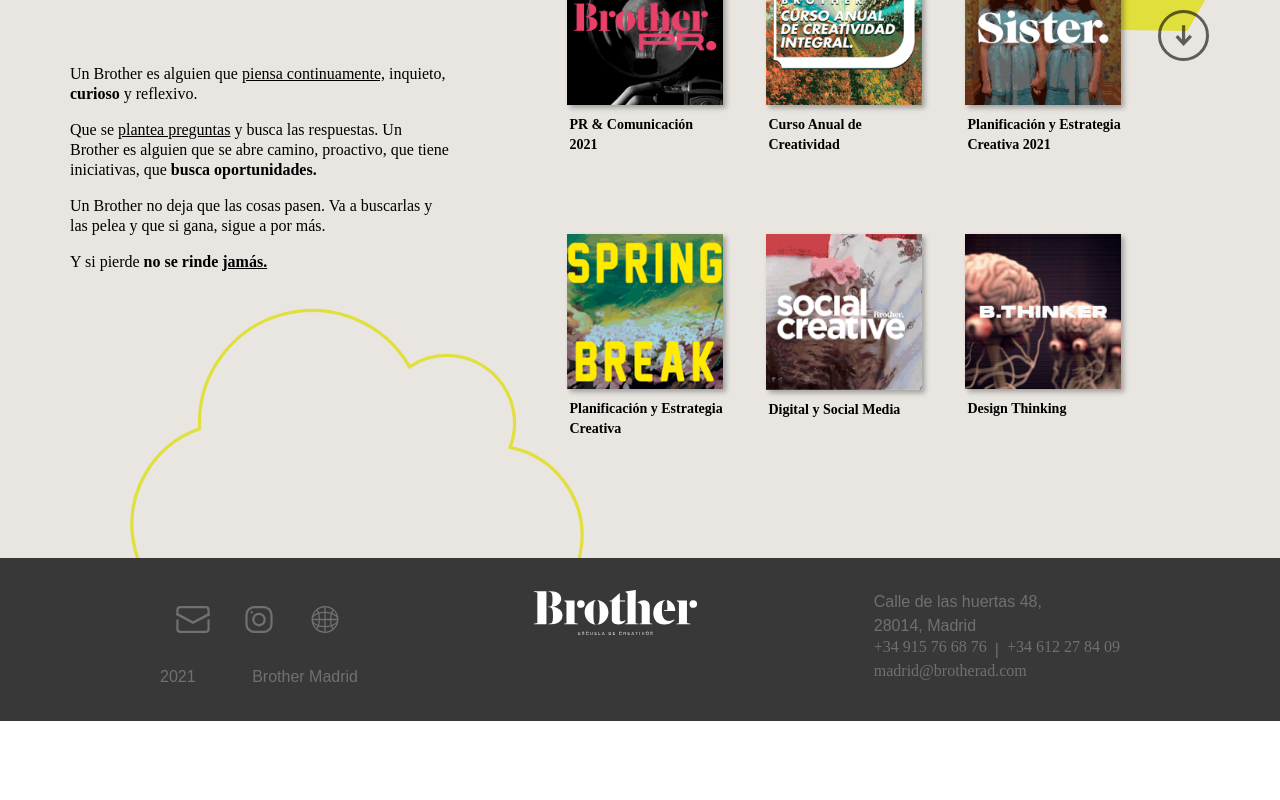
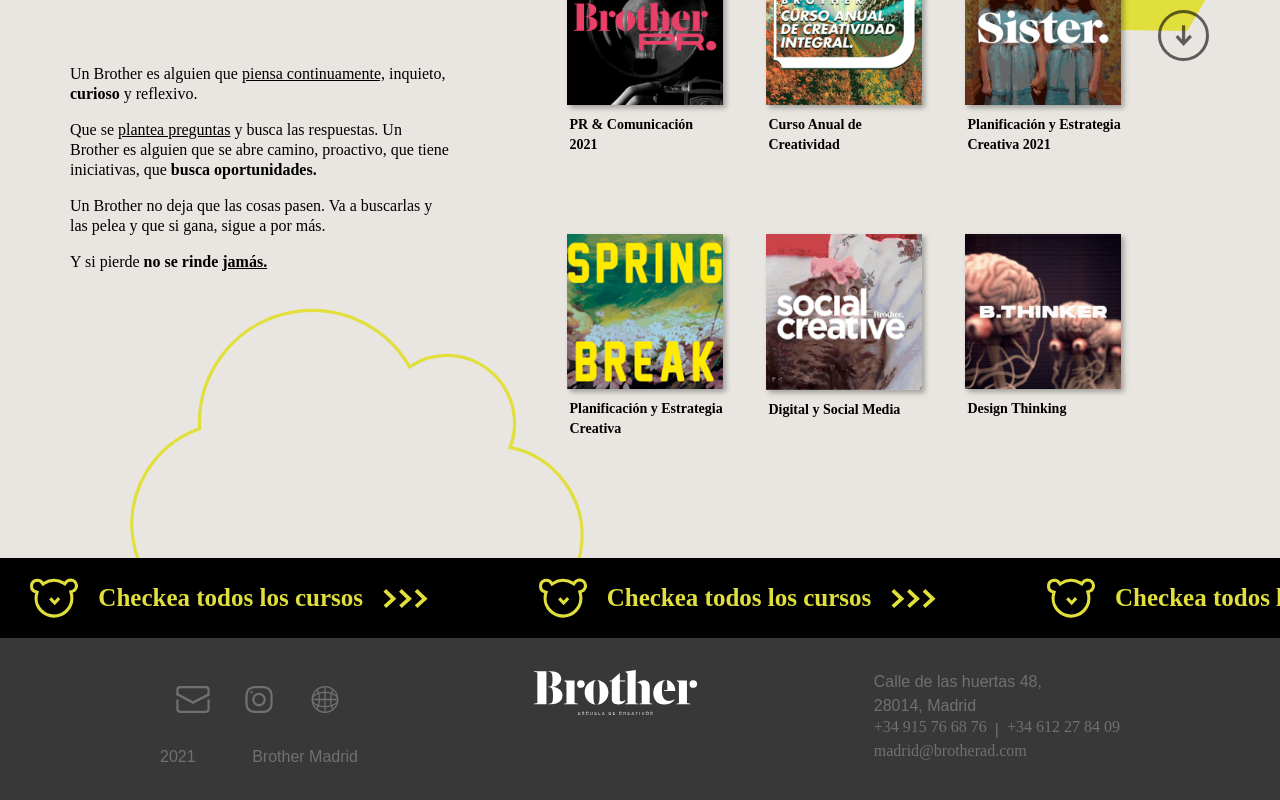
Before and after one commit to juanpedroarmella/codingco-challenge, a Next.js app: page / in a window 1280 px wide. Shown: the part 1042-1842 px from the top of the page. Before the commit the page ends 1763 px from the top, so only its background shows below. Built offline with nearby package versions, Linux system fonts and the light colour scheme; a web font is replaced by a local one.

Commit message:
feat(courses-section): see all courses

```diff
--- a/src/components/course-list/CourseList.tsx
+++ b/src/components/course-list/CourseList.tsx
@@ -1,13 +1,16 @@
 import Box from '@mui/material/Box'
 import { styled } from '@mui/material/styles'
+import SeeAllCourses from './components/SeeAllCourses'
 import CoursesAndWorkshops from './components/CoursesAndWorkshops'
 import Description from './components/Description'
 import YellowMisc from './components/img/YellowMisc'
 
 const Bg = styled(Box)(({ theme }) => {
   return {
-    minHeight: '88vh',
+    minHeight: '100vh',
     position: 'relative',
+    display: 'flex',
+    flexDirection: 'column',
     zIndex: 13,
     backgroundColor: theme.palette.background.paper,
     justifyContent: 'space-between',
@@ -56,6 +59,7 @@
         <Description />
         <CoursesAndWorkshops />
       </MainContainer>
+      <SeeAllCourses />
       <YellowMisc />
     </Bg>
   )
--- /dev/null
+++ b/src/components/course-list/components/CheckAllCourses.tsx
@@ -0,0 +1,44 @@
+import { Typography } from '@mui/material'
+import Box from '@mui/material/Box'
+import { styled } from '@mui/material/styles'
+import Image from 'next/image'
+
+const Container = styled(Box)(() => {
+  return {
+    display: 'flex',
+    justifyContent: 'center',
+    alignItems: 'center',
+    gap: 20,
+    height: '100%',
+    width: 468
+  }
+})
+
+const Text = styled(Typography)(() => {
+  return {
+    color: '#E1DF3C',
+    fontFamily: 'Work Sans',
+    fontWeight: 'bold',
+    fontSize: '25px'
+  }
+})
+
+export default function CheckAllCourses (): JSX.Element {
+  return (
+    <Container>
+      <Image
+        src='/yellow-bear.svg'
+        width={48}
+        height={40}
+        alt='Yellow Bear Image'
+      />
+      <Text>Checkea todos los cursos</Text>
+      <Image
+        src='/yellow-arrows.svg'
+        width={45}
+        height={19}
+        alt='Yellow Bear Image'
+      />
+    </Container>
+  )
+}
--- /dev/null
+++ b/src/components/course-list/components/SeeAllCourses.tsx
@@ -0,0 +1,33 @@
+import Box from '@mui/material/Box'
+import { styled } from '@mui/material/styles'
+import CheckAllCourses from './CheckAllCourses'
+
+const Background = styled('a')(() => {
+  return {
+    width: 3000,
+    background: '#000000'
+  }
+})
+
+const Container = styled(Box)(() => {
+  return {
+    display: 'flex',
+    height: '80px',
+    gap: 50
+  }
+})
+
+export default function SeeAllCourses (): JSX.Element {
+  return (
+    <Background href='#'>
+      <Container>
+        <CheckAllCourses />
+        <CheckAllCourses />
+        <CheckAllCourses />
+        <CheckAllCourses />
+        <CheckAllCourses />
+        <CheckAllCourses />
+      </Container>
+    </Background>
+  )
+}
--- a/src/components/course-list/components/img/YellowMisc.tsx
+++ b/src/components/course-list/components/img/YellowMisc.tsx
@@ -5,8 +5,8 @@
     width: 458,
     height: 320,
     position: 'absolute',
-    bottom: -70,
-    left: '20%',
+    bottom: 10,
+    left: '28%',
     zIndex: -1,
     '& path': {
       stroke: '#E1DF3C'
```
